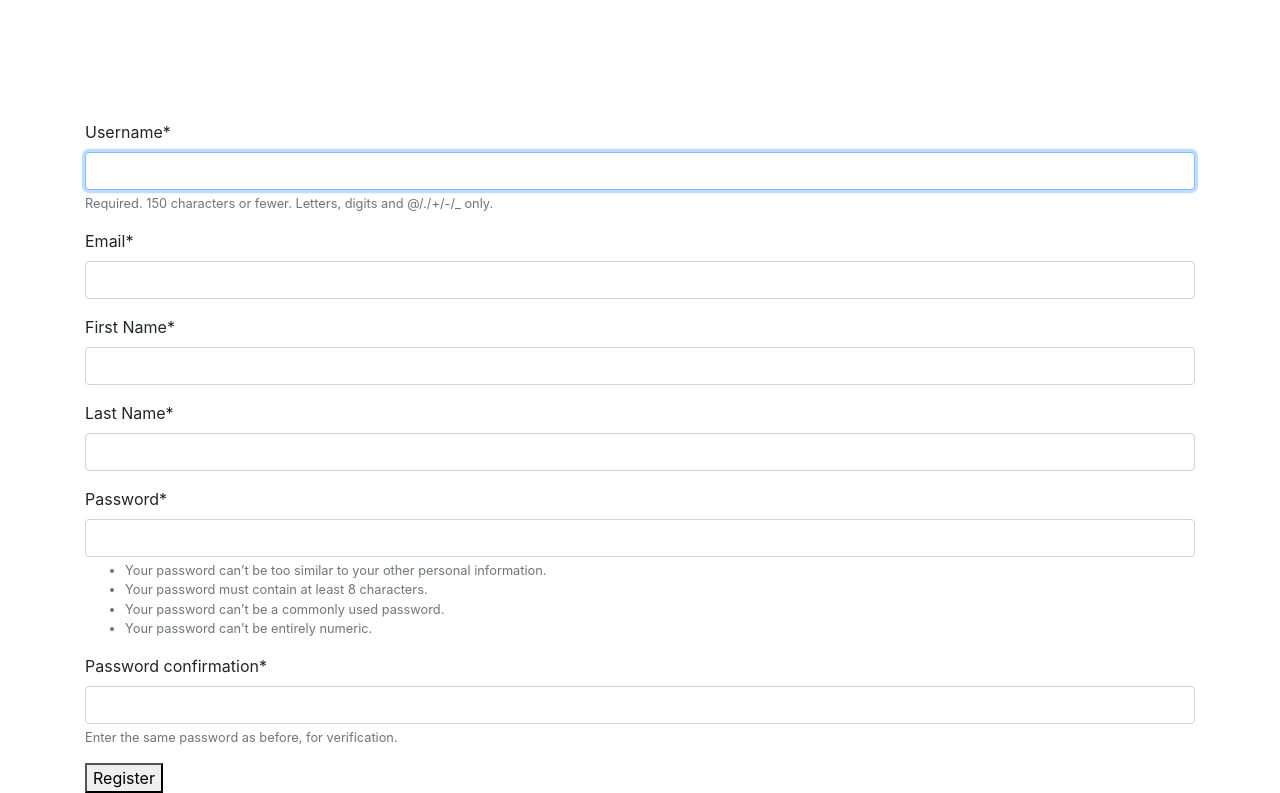
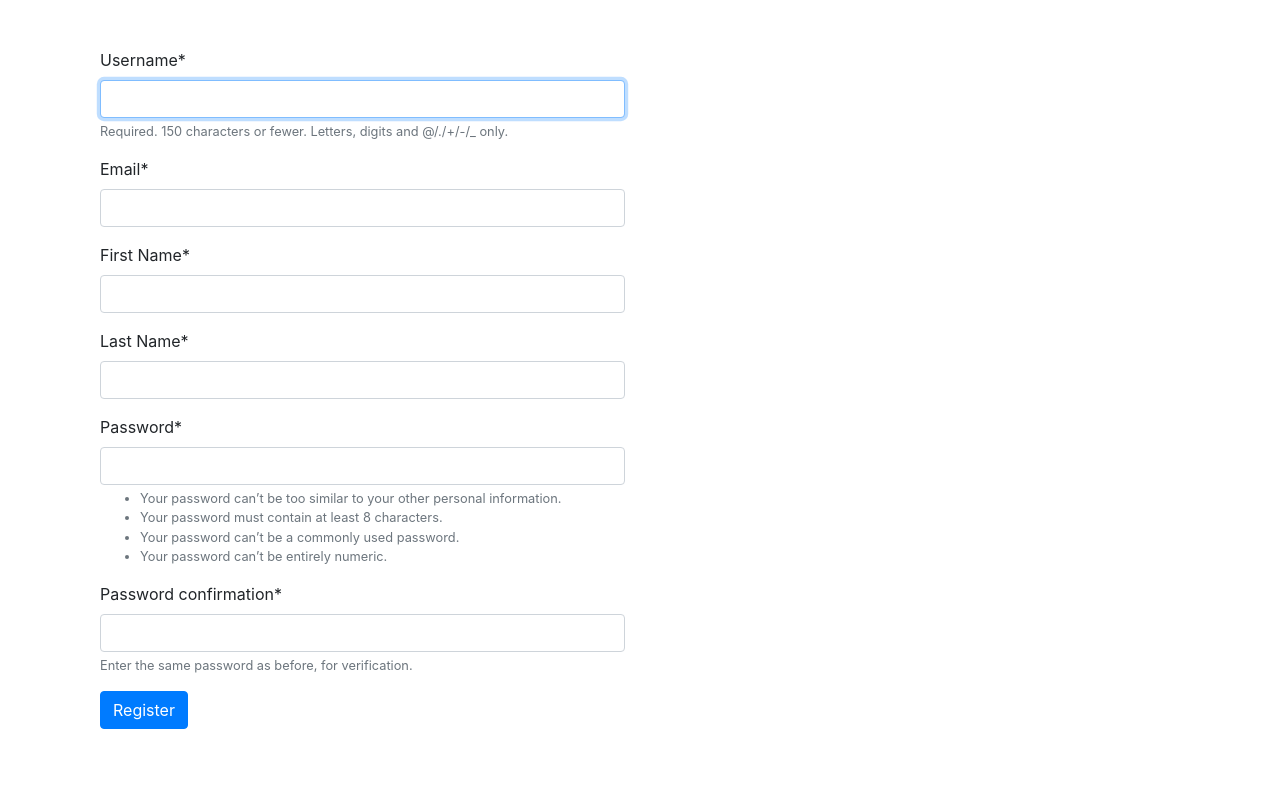
Before and after one commit to SothyLorn/taskmate, a Django app: page /account/register/ in a window 1280 px wide. Shown: the part 90-883 px from the top of the page. After the commit the page ends 819 px from the top, so only its background shows below. Run offline with Django 3.2, Linux system fonts and the light colour scheme; some libraries are stand-ins or nearby versions.

Commit message:
udpate register page

```diff
--- a/users_app/templates/register.html
+++ b/users_app/templates/register.html
@@ -4,7 +4,7 @@
     <title>Register - Taskmate</title>
 {% endblock title %}
 {% block content %}
-    <div class="mt-5">
+    <div class="container mt-5">
         {% if messages %}
             {% for message in messages%}
                 <div class="alert alert-info alert-dismissible fade show" role="alert">
@@ -16,12 +16,10 @@
         {% endif %}
     </div>
     <div class="container">
-        </br>
-
-        <form method="POST" class="mt-5">
+        <form method="POST" class="mt-5 col-6">
             {% csrf_token %}
             {{ register_form | crispy }}
-            <button type="submit">Register</button>
+            <button type="submit" class="btn btn-primary">Register</button>
         </form>
     </div>
 {% endblock content %}
```
